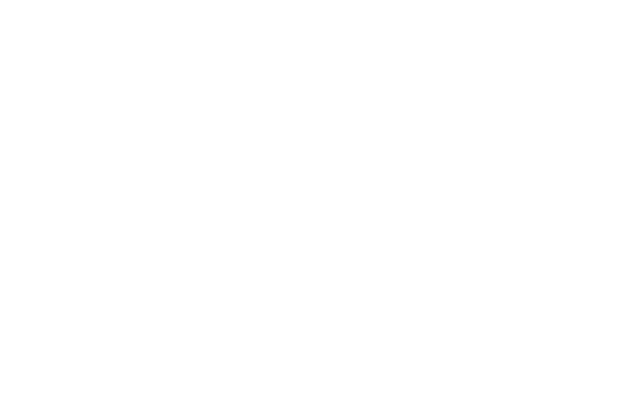
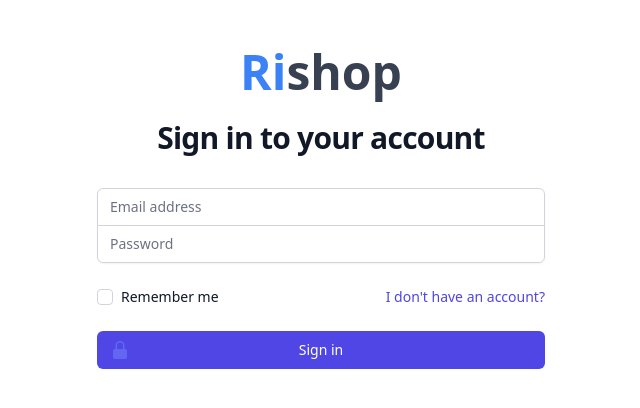
Before and after one commit to rifatptk/rishop, a React (Vite) app: page /login in a window 1280 px wide. Shown: the top 408 px of the page, without its empty margins (319-959 px from the left). Built offline with nearby package versions, Linux system fonts and the light colour scheme.

Commit message:
client auth pages added

```diff
--- a/package.json
+++ b/package.json
@@ -21,6 +21,7 @@
   },
   "devDependencies": {
     "@tailwindcss/aspect-ratio": "^0.4.2",
+    "@tailwindcss/forms": "^0.5.3",
     "@types/react": "^18.0.27",
     "@types/react-dom": "^18.0.10",
     "@vitejs/plugin-react": "^3.1.0",
--- a/src/components/common/Navbar.jsx
+++ b/src/components/common/Navbar.jsx
@@ -2,7 +2,6 @@
 import { Disclosure, Menu, Transition } from "@headlessui/react";
 import {
   Bars3Icon,
-  BellIcon,
   ShoppingBagIcon,
   XMarkIcon,
 } from "@heroicons/react/24/outline";
--- a/src/pages/Checkout.jsx
+++ b/src/pages/client/Checkout.jsx
@@ -1,5 +1,5 @@
 import React from "react";
-import ClientLayout from "../layouts/ClientLayout";
+import ClientLayout from "../../layouts/ClientLayout";
 
 export default function Checkout() {
   return (
--- a/src/pages/Home.jsx
+++ b/src/pages/client/Home.jsx
@@ -1,6 +1,6 @@
 import React from "react";
-import ProductList from "../components/Home/ProductList";
-import ClientLayout from "../layouts/ClientLayout";
+import ProductList from "../../components/Home/ProductList";
+import ClientLayout from "../../layouts/ClientLayout";
 
 function Home() {
   return (
--- /dev/null
+++ b/src/pages/client/Login.jsx
@@ -0,0 +1,99 @@
+import { LockClosedIcon } from "@heroicons/react/20/solid";
+import { Link } from "react-router-dom";
+
+export default function Login() {
+  return (
+    <>
+      <div className="flex min-h-full items-center justify-center py-12 px-4 sm:px-6 lg:px-8">
+        <div className="w-full max-w-md space-y-8">
+          <div>
+            <Link
+              to="/"
+              className="text-gray-700 w-fit mx-auto text-5xl font-bold flex items-center"
+            >
+              <span className="text-blue-500">Ri</span>
+              shop
+            </Link>
+            <h2 className="mt-6 text-center text-3xl font-bold tracking-tight text-gray-900">
+              Sign in to your account
+            </h2>
+          </div>
+          <form className="mt-8 space-y-6" action="#" method="POST">
+            <input type="hidden" name="remember" defaultValue="true" />
+            <div className="-space-y-px rounded-md shadow-sm">
+              <div>
+                <label htmlFor="email-address" className="sr-only">
+                  Email address
+                </label>
+                <input
+                  id="email-address"
+                  name="email"
+                  type="email"
+                  autoComplete="email"
+                  required
+                  className="relative block w-full appearance-none rounded-none rounded-t-md border border-gray-300 px-3 py-2 text-gray-900 placeholder-gray-500 focus:z-10 focus:border-indigo-500 focus:outline-none focus:ring-indigo-500 sm:text-sm"
+                  placeholder="Email address"
+                />
+              </div>
+              <div>
+                <label htmlFor="password" className="sr-only">
+                  Password
+                </label>
+                <input
+                  id="password"
+                  name="password"
+                  type="password"
+                  autoComplete="current-password"
+                  required
+                  className="relative block w-full appearance-none rounded-none rounded-b-md border border-gray-300 px-3 py-2 text-gray-900 placeholder-gray-500 focus:z-10 focus:border-indigo-500 focus:outline-none focus:ring-indigo-500 sm:text-sm"
+                  placeholder="Password"
+                />
+              </div>
+            </div>
+
+            <div className="flex items-center justify-between">
+              <div className="flex items-center">
+                <input
+                  id="remember-me"
+                  name="remember-me"
+                  type="checkbox"
+                  className="h-4 w-4 rounded border-gray-300 text-indigo-600 focus:ring-indigo-500"
+                />
+                <label
+                  htmlFor="remember-me"
+                  className="ml-2 block text-sm text-gray-900"
+                >
+                  Remember me
+                </label>
+              </div>
+
+              <div className="text-sm">
+                <Link
+                  to="/register"
+                  className="font-medium text-indigo-600 hover:text-indigo-500"
+                >
+                  I don't have an account?
+                </Link>
+              </div>
+            </div>
+
+            <div>
+              <button
+                type="submit"
+                className="group relative flex w-full justify-center rounded-md border border-transparent bg-indigo-600 py-2 px-4 text-sm font-medium text-white hover:bg-indigo-700 focus:outline-none focus:ring-2 focus:ring-indigo-500 focus:ring-offset-2"
+              >
+                <span className="absolute inset-y-0 left-0 flex items-center pl-3">
+                  <LockClosedIcon
+                    className="h-5 w-5 text-indigo-500 group-hover:text-indigo-400"
+                    aria-hidden="true"
+                  />
+                </span>
+                Sign in
+              </button>
+            </div>
+          </form>
+        </div>
+      </div>
+    </>
+  );
+}
--- a/src/pages/NotFound.jsx
+++ b/src/pages/client/NotFound.jsx
@@ -1,3 +1,5 @@
+import { Link } from "react-router-dom";
+
 export default function NotFound() {
   return (
     <>
@@ -11,15 +13,15 @@
             Sorry, we couldn’t find the page you’re looking for.
           </p>
           <div className="mt-10 flex items-center justify-center gap-x-6">
-            <a
-              href="#"
+            <Link
+              to="/"
               className="rounded-md bg-indigo-600 px-3.5 py-2.5 text-sm font-semibold text-white shadow-sm hover:bg-indigo-500 focus-visible:outline focus-visible:outline-2 focus-visible:outline-offset-2 focus-visible:outline-indigo-600"
             >
               Go back home
-            </a>
-            <a href="#" className="text-sm font-semibold text-gray-900">
+            </Link>
+            <Link to="/" className="text-sm font-semibold text-gray-900">
               Contact support <span aria-hidden="true">&rarr;</span>
-            </a>
+            </Link>
           </div>
         </div>
       </main>
--- a/src/pages/ProductDetail.jsx
+++ b/src/pages/client/ProductDetail.jsx
@@ -1,6 +1,6 @@
 import React from "react";
-import ProductOverview from "../components/productDetail/ProductOverview";
-import ClientLayout from "../layouts/ClientLayout";
+import ProductOverview from "../../components/productDetail/ProductOverview";
+import ClientLayout from "../../layouts/ClientLayout";
 
 export default function ProductDetail() {
   return (
--- /dev/null
+++ b/src/pages/client/Register.jsx
@@ -0,0 +1,85 @@
+import { LockClosedIcon } from "@heroicons/react/24/outline";
+import React from "react";
+import { Link } from "react-router-dom";
+
+export default function Register() {
+  return (
+    <>
+      <div className="flex min-h-full items-center justify-center py-12 px-4 sm:px-6 lg:px-8">
+        <div className="w-full max-w-md space-y-8">
+          <div>
+            <Link
+              to="/"
+              className="text-gray-700 w-fit mx-auto text-5xl font-bold flex items-center"
+            >
+              <span className="text-blue-500">Ri</span>
+              shop
+            </Link>
+            <h2 className="mt-6 text-center text-3xl font-bold tracking-tight text-gray-900">
+              Register your account
+            </h2>
+          </div>
+          <form className="mt-8 space-y-6" action="#" method="POST">
+            <input type="hidden" name="remember" defaultValue="true" />
+            <div className="-space-y-px rounded-md shadow-sm">
+              <div>
+                <label htmlFor="email-address" className="sr-only">
+                  Email address
+                </label>
+                <input
+                  id="email-address"
+                  name="email"
+                  type="email"
+                  autoComplete="email"
+                  required
+                  className="relative block w-full appearance-none rounded-none rounded-t-md border border-gray-300 px-3 py-2 text-gray-900 placeholder-gray-500 focus:z-10 focus:border-indigo-500 focus:outline-none focus:ring-indigo-500 sm:text-sm"
+                  placeholder="Email address"
+                />
+              </div>
+              <div>
+                <label htmlFor="password" className="sr-only">
+                  Password
+                </label>
+                <input
+                  id="password"
+                  name="password"
+                  type="password"
+                  autoComplete="current-password"
+                  required
+                  className="relative block w-full appearance-none rounded-none rounded-b-md border border-gray-300 px-3 py-2 text-gray-900 placeholder-gray-500 focus:z-10 focus:border-indigo-500 focus:outline-none focus:ring-indigo-500 sm:text-sm"
+                  placeholder="Password"
+                />
+              </div>
+            </div>
+
+            <div className="flex items-center justify-between">
+              <div className="text-sm">
+                <Link
+                  to="/login"
+                  className="font-medium text-indigo-600 hover:text-indigo-500"
+                >
+                  Already have an account?
+                </Link>
+              </div>
+            </div>
+
+            <div>
+              <button
+                type="submit"
+                className="group relative flex w-full justify-center rounded-md border border-transparent bg-indigo-600 py-2 px-4 text-sm font-medium text-white hover:bg-indigo-700 focus:outline-none focus:ring-2 focus:ring-indigo-500 focus:ring-offset-2"
+              >
+                <span className="absolute inset-y-0 left-0 flex items-center pl-3">
+                  <LockClosedIcon
+                    className="h-5 w-5 text-indigo-500 group-hover:text-indigo-400"
+                    aria-hidden="true"
+                  />
+                </span>
+                Register
+              </button>
+            </div>
+          </form>
+        </div>
+      </div>
+    </>
+  );
+}
--- a/src/routes/ClientRouter.jsx
+++ b/src/routes/ClientRouter.jsx
@@ -1,13 +1,17 @@
 import React from "react";
 import { Routes, Route } from "react-router-dom";
-import Checkout from "../pages/Checkout";
-import Home from "../pages/Home";
-import ProductDetail from "../pages/ProductDetail";
+import Checkout from "../pages/client/Checkout";
+import Home from "../pages/client/Home";
+import Login from "../pages/client/Login";
+import ProductDetail from "../pages/client/ProductDetail";
+import Register from "../pages/client/Register";
 
 function ClientRouter() {
   return (
     <Routes>
       <Route index element={<Home />} />
+      <Route path="/login" element={<Login />} />
+      <Route path="/register" element={<Register />} />
       <Route path="products" element={<Home />} />
       <Route path="products/:productId" element={<ProductDetail />} />
       <Route path="checkout" element={<Checkout />} />
--- a/src/routes/Router.jsx
+++ b/src/routes/Router.jsx
@@ -1,5 +1,5 @@
 import { BrowserRouter, Routes, Route } from "react-router-dom";
-import NotFound from "../pages/NotFound";
+import NotFound from "../pages/client/NotFound";
 import AdminRouter from "./AdminRouter";
 import ClientRouter from "./ClientRouter";
 
--- a/tailwind.config.cjs
+++ b/tailwind.config.cjs
@@ -8,5 +8,8 @@
       },
     },
   },
-  plugins: [require("@tailwindcss/aspect-ratio")],
+  plugins: [
+    require("@tailwindcss/aspect-ratio"),
+    require("@tailwindcss/forms"),
+  ],
 };
```
Also changed, not shown: src/components/Home/ProductList.jsx (+18 -16 lines), 1 other file (tests, documents, lock files or other folders).
